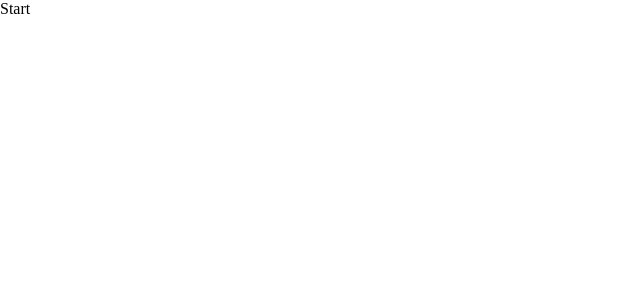
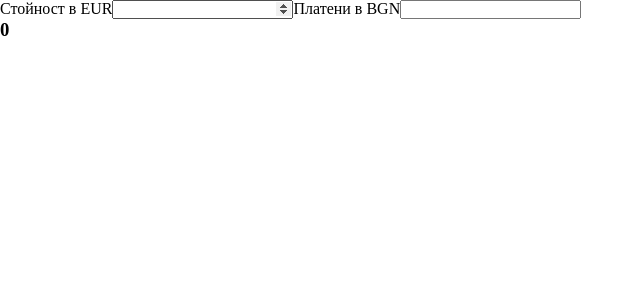
Before and after one commit to pinciflucnik/exchange-calculator, a React (Vite) app in the folder exchange-calculator/: page / in a window 1280 px wide. Shown: the top 300 px of the page, without its empty margins (0-644 px from the left). Built offline with nearby package versions, Linux system fonts and the light colour scheme.

Commit message:
add Calculator component
with useCalc hook
change favIcon

```diff
--- a/exchange-calculator/index.html
+++ b/exchange-calculator/index.html
@@ -2,7 +2,7 @@
 <html lang="en">
   <head>
     <meta charset="UTF-8" />
-    <link rel="icon" type="image/svg+xml" href="/vite.svg" />
+    <link rel="icon" href="/favIcon.png" />
     <link rel="stylesheet" href="/styles.css">
     <meta name="viewport" content="width=device-width, initial-scale=1.0" />
     <title>Calculator</title>
--- a/exchange-calculator/src/App.jsx
+++ b/exchange-calculator/src/App.jsx
@@ -1,7 +1,10 @@
+import Calculator from "./Calculator"
 
 function App() {
   return (
-    <div>Start</div>
+    <div className="wrapper">
+      <Calculator />
+    </div>
   )
 }
 
--- /dev/null
+++ b/exchange-calculator/src/Calculator.jsx
@@ -0,0 +1,21 @@
+import useCalc from "./hooks/useCalc"
+
+export default function Calculator() {
+    const { onChange, result } = useCalc({ total: 0, paidBGN: 0 })
+
+    return (
+        <>
+            <div className="calc-wrapper">
+                <form action="">
+                    <label htmlFor="total">Стойност в EUR</label>
+                    <input type="number" id="total" name="total" onChange={onChange}></input>
+                    <label htmlFor="paidBGN">Платени в BGN</label>
+                    <input type="number" id="paidBGN" name="paidBGN" onChange={onChange}></input>
+                </form>
+            </div>
+            <div className="result-wrapper">
+                <h3>{result}</h3>
+            </div>
+        </>
+    )
+}
--- /dev/null
+++ b/exchange-calculator/src/hooks/useCalc.js
@@ -0,0 +1,37 @@
+import {
+    useEffect,
+    useState
+} from "react";
+
+export default function useCalc(initialValues) {
+    const [total, setTotal] = useState(0);
+    const [paidBGN, setPaidBGN] = useState(0);
+    const [result, setResult] = useState(undefined);
+
+    const calculate = (total, paidBGN) => {
+        const currentResult = Number((paidBGN / 1.95583).toFixed(2)) - total
+        setResult(Number(currentResult.toFixed()))
+    }
+
+    const onChange = (e) => {
+        if (e.target.name === "total") {
+            setTotal(e.target.value)
+        } else if (e.target.name === "paidBGN") {
+            setPaidBGN(e.target.value)
+        }
+        setResult(undefined);
+
+
+    };
+    useEffect(() => {
+        console.log("I'm here");
+        calculate(Number(total), Number(paidBGN))
+    }, [total, paidBGN])
+
+    return {
+        total,
+        paidBGN,
+        result,
+        onChange,
+    }
+}
```
Also changed, not shown: exchange-calculator/public/favIcon.png (added), exchange-calculator/public/styles.css (renamed from exchange-calculator/styles.css).
